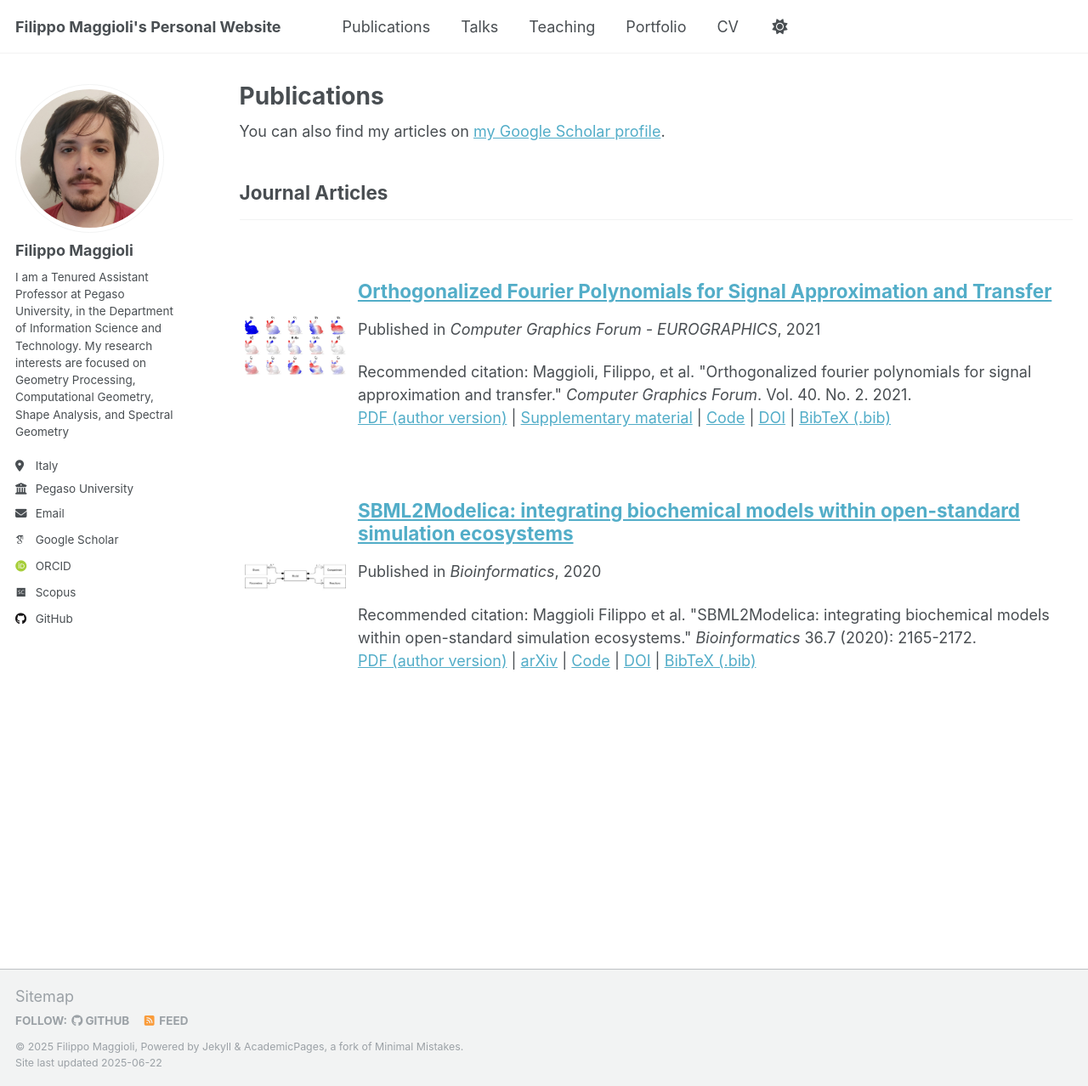
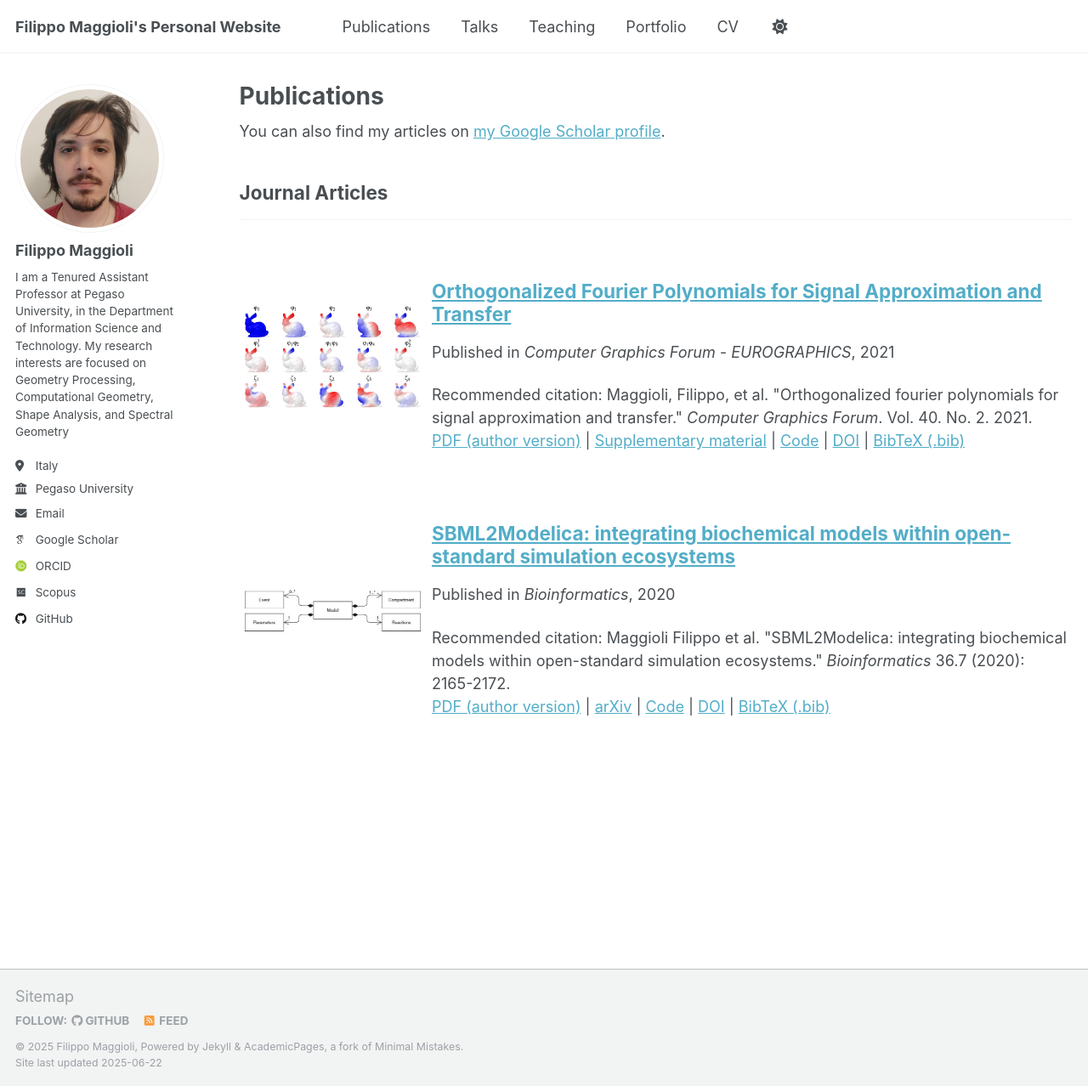
Before and after one commit to fmaggioli/fmaggioli.github.io, a Jekyll site: the page built from _pages/publications.html, in a window 1280 px wide and 1278 px high. Shown: the whole window at 85% size. Built offline with Jekyll 4.4.1, drawn with Linux system fonts in a browser that asks for light colours; some web fonts are replaced.

Commit message:
Working on publications

```diff
--- a/_includes/publication-single.html
+++ b/_includes/publication-single.html
@@ -13,7 +13,7 @@
 {% endif %}
 
 <tr>
-  <td><img class="archive__item-teaser" src="{{ post.teaser }}" width="250"></td>
+  <td><img class="archive__item-teaser" src="{{ post.teaser }}" width="500"></td>
   <td>
     <div class="{{ include.type | default: "list" }}__item">
       <article class="archive__item" itemscope itemtype="http://schema.org/CreativeWork">
```
